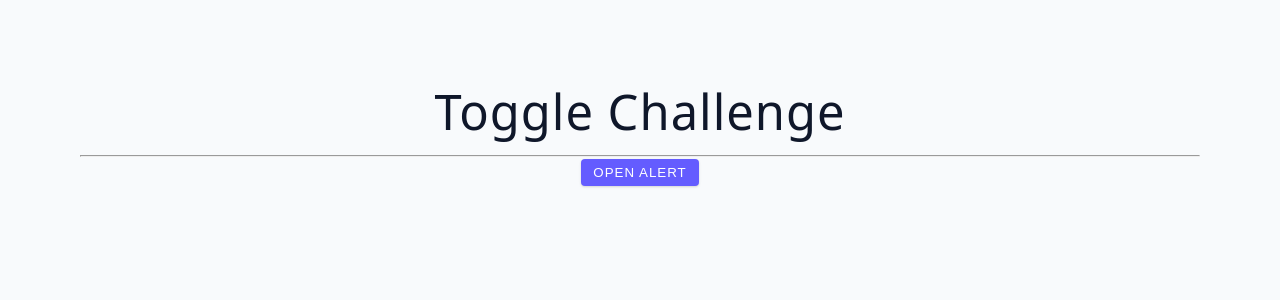
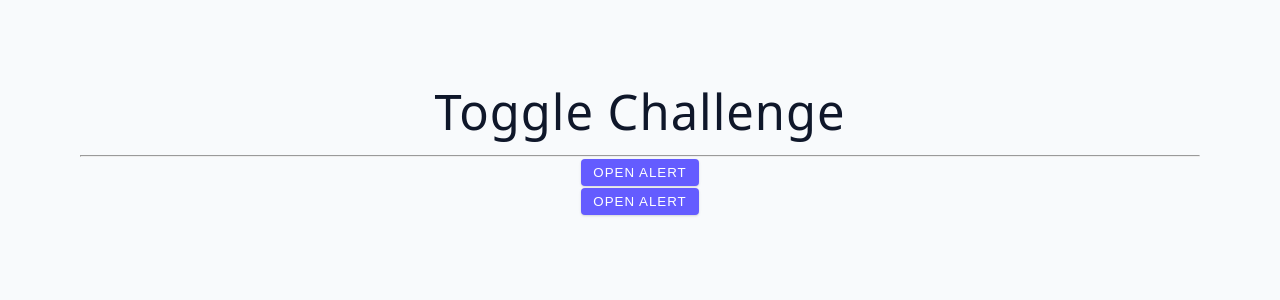
Before and after one commit to Emile0001/advanced-react, a React (Vite) app: page / in a window 1280 px wide. Shown: the top 300 px of the page. Built offline with nearby package versions, Linux system fonts and the light colour scheme.

Commit message:
one liner logic

```diff
--- a/src/tutorial/03-conditional-rendering/starter/06-toggle-challenge.jsx
+++ b/src/tutorial/03-conditional-rendering/starter/06-toggle-challenge.jsx
@@ -18,7 +18,17 @@ const ToggleChallenge = () => {
             <button type="button" className="btn" onClick={handlesClick}>
                 {isAlert ? "CLOSE ALERT" : "OPEN ALERT"}
             </button>
-            {isAlert && <Alert />}
+            <section>
+                <button
+                    className="btn"
+                    onClick={() => {
+                        setIsAlert(!isAlert);
+                    }}
+                >
+                    {isAlert ? "CLOSE ALERT" : "OPEN ALERT"}
+                </button>
+                {isAlert && <Alert />}
+            </section>
         </div>
     );
 };
```
